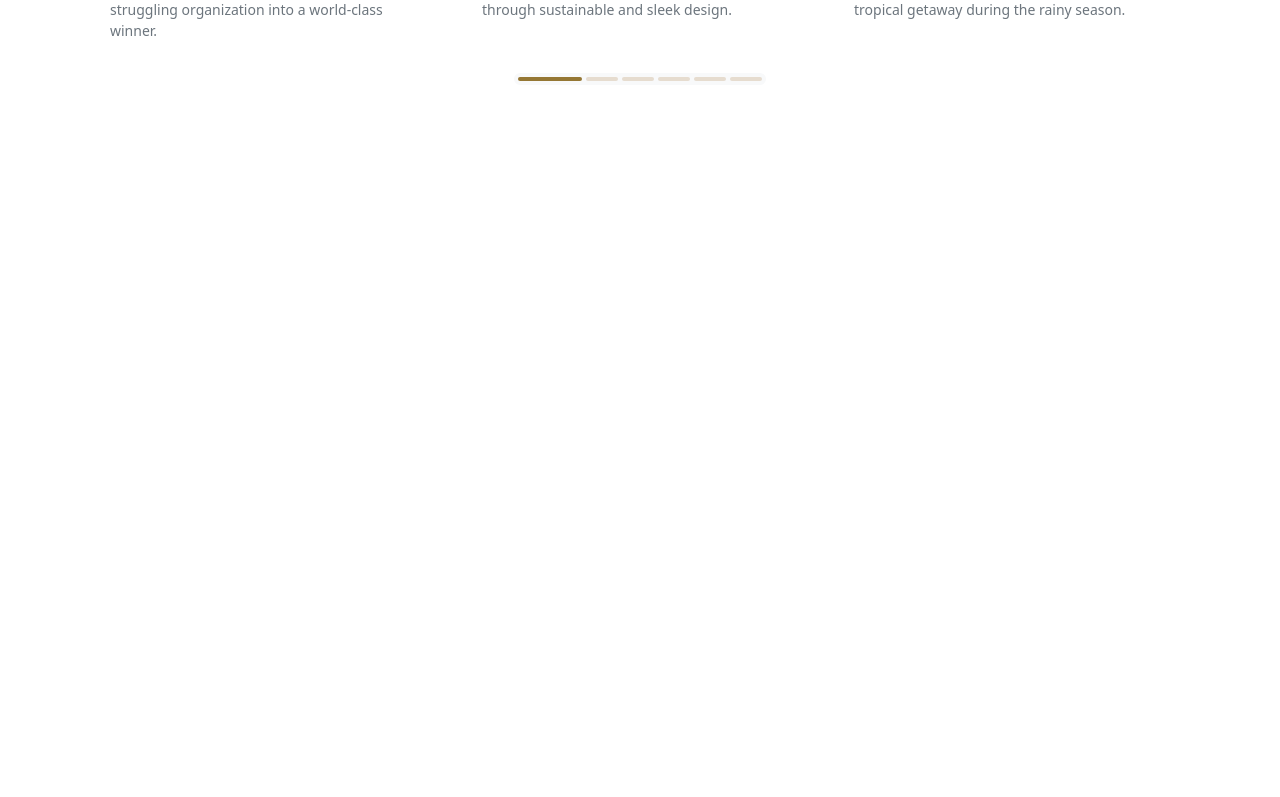
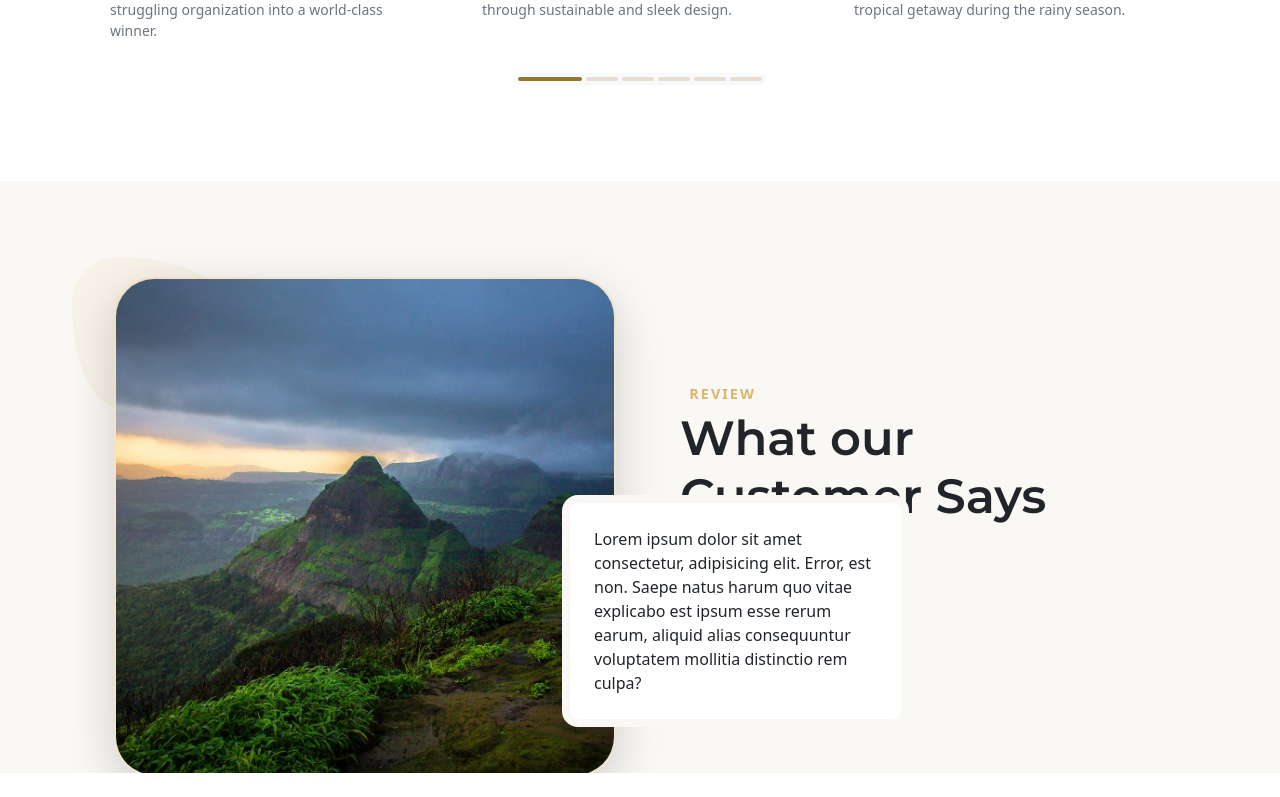
Before and after one commit to Saloni0111-cpu/VillaMila, an Angular app: page / in a window 1280 px wide. Shown: the part 5917-6714 px from the top of the page. Before the commit the page ends 6098 px from the top, so only its background shows below. Built offline with nearby package versions, Linux system fonts and the light colour scheme.

Commit message:
designed review section

```diff
--- a/src/app/app.component.html
+++ b/src/app/app.component.html
@@ -4,3 +4,4 @@
 <app-available></app-available>
 <app-why-us></app-why-us>
 <app-collection></app-collection>
+<app-review></app-review>
--- a/src/app/app.component.ts
+++ b/src/app/app.component.ts
@@ -5,12 +5,13 @@ import { HeroComponent } from './hero/hero.component';
 import { ExploreComponent } from './explore/explore.component';
 import { AvailableComponent } from './available/available.component';
 import { WhyUsComponent } from './why-us/why-us.component';
-  import { CollectionComponent } from './collection/collection.component';
+import { CollectionComponent } from './collection/collection.component';
+  import { ReviewComponent } from './review/review.component';
 
 @Component({
   selector: 'app-root',
   standalone: true,
-  imports: [RouterOutlet, NavbarComponent, HeroComponent, ExploreComponent, AvailableComponent, WhyUsComponent, CollectionComponent],
+  imports: [RouterOutlet, NavbarComponent, HeroComponent, ExploreComponent, AvailableComponent, WhyUsComponent, CollectionComponent, ReviewComponent],
   templateUrl: './app.component.html',
   styleUrl: './app.component.scss'
 })
--- /dev/null
+++ b/src/app/review/review.component.html
@@ -0,0 +1,29 @@
+<section class="why-us-section py-5 px-4 px-md-0 mb-4 position-relative">
+
+    <div class="container-xl py-lg-5">
+        <div class="row align-items-center g-5">
+            <!-- Left: Overlapping Images -->
+            <div class="col-lg-6">
+                <div class="image-stack position-relative mb-2 mb-lg-0">
+                    <img [src]="'assets/lonavala.webp'" alt="Main Villa" class="img-main shadow-lg">
+                    <div class="text-sub bg-white rounded-4 ">Lorem ipsum dolor sit amet consectetur,
+                        adipisicing elit. Error, est non. Saepe natus harum quo vitae explicabo est ipsum esse rerum
+                        earum, aliquid alias consequuntur voluptatem mollitia distinctio rem culpa?</div>
+                    <!-- Decorative element for aesthetics -->
+                    <div class="decorative-blob"></div>
+                </div>
+            </div>
+
+            <!-- Right: Content & Features -->
+            <div class="col-lg-6 ">
+                <div class="content-wrapper ps-lg-3">
+                    <span class="badge text-uppercase fw-bold mb-1 text-gold">Review</span>
+                    <h3 class=" display-5 me-5 fw-semibold mb-5">
+                        <span class="d-block">What our</span>
+                        <span class="d-block">Customer Says</span>
+                    </h3>
+                </div>
+            </div>
+        </div>
+    </div>
+</section>
--- /dev/null
+++ b/src/app/review/review.component.scss
@@ -0,0 +1,77 @@
+$gold: #d9b56c;
+$bg-light: #faf8f5;
+$bg-dark: #2a2927;
+$text-muted: #757575;
+
+.why-us-section {
+    background-color: $bg-light;
+    overflow: hidden;
+    position: relative;
+
+
+    .decorative-vector-v1 {
+        bottom: 10%;
+        left: 10%;
+        width: 400px;
+        opacity: 0.15;
+        transform: rotate(-15deg);
+    }
+
+    .text-gold {
+        color: $gold;
+        letter-spacing: 2px;
+        font-size: 0.9rem;
+    }
+
+    h2 {
+        color: #1a1a1a;
+        line-height: 1.25;
+    }
+
+    .leading-relaxed {
+        line-height: 1.75;
+    }
+
+    .image-stack {
+        height: 400px;
+        width: 100%;
+
+        .img-main {
+            position: absolute;
+            top: 0;
+            left: 2rem;
+            width: calc(100% - 2rem);
+            height: 500px;
+            object-fit: cover;
+            z-index: 2;
+            border-radius: 40px !important;
+            border: 2.5px solid rgba($gold, 0.3) !important;
+        }
+
+        .text-sub {
+            position: absolute;
+            bottom: -50px;
+            left: 30rem;
+            width: 65%;
+            padding: 1.5rem;
+            background-color: white;
+            z-index: 3;
+            border: 8px solid $bg-light;
+            border-radius: 20px;
+        }
+
+        .decorative-blob {
+            position: absolute;
+            top: -20px;
+            left: -10px;
+            width: 150px;
+            height: 150px;
+            background-color: rgba($gold, 0.1);
+            border-radius: 30% 70% 70% 30% / 30% 30% 70% 70%;
+            z-index: 1;
+        }
+    }
+
+
+
+}
--- /dev/null
+++ b/src/app/review/review.component.ts
@@ -0,0 +1,35 @@
+import { CommonModule } from '@angular/common';
+import { Component } from '@angular/core';
+
+@Component({
+  selector: 'app-review',
+  standalone: true,
+  imports: [CommonModule],
+  templateUrl: './review.component.html',
+  styleUrl: './review.component.scss'
+})
+export class ReviewComponent {
+
+  whyUs = [
+    {
+      image: "assets/lonavala.webp",
+      quantity: "200+",
+      description: "Happy Guest"
+    },
+    {
+      image: "assets/lonavala.webp",
+      quantity: "200+",
+      description: "Villas & Farmhouse"
+    },
+    {
+      image: "assets/lonavala.webp",
+      quantity: "200+",
+      description: "Locations"
+    },
+    {
+      image: "assets/lonavala.webp",
+      quantity: "200+",
+      description: "Happy Clients"
+    }
+  ]
+}
```
Also changed, not shown: 1 other file (tests, documents, lock files or other folders).
